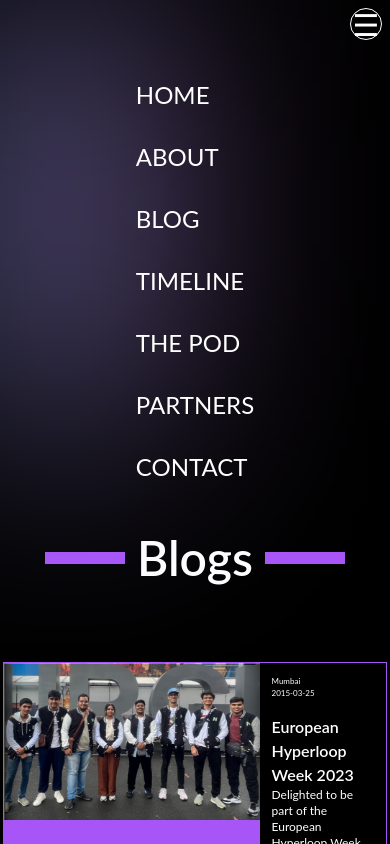
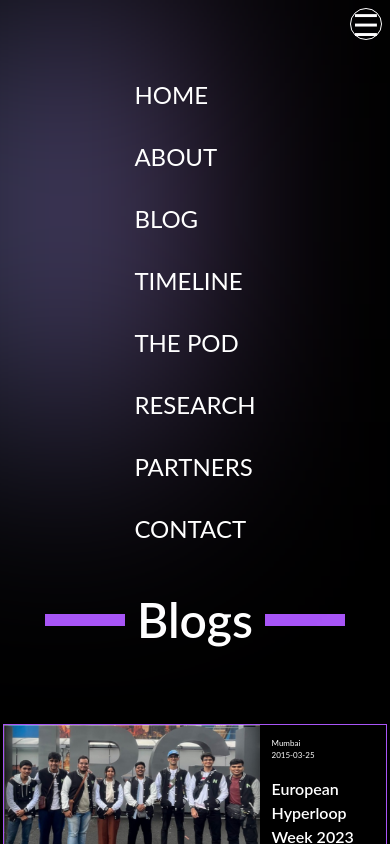
Before and after one commit to Aspireve/nirmaan-website, a Next.js app: page /Blog in a window 390 px wide. Both pictures are taken after a click on the button "Open navigation menu". Shown: the top 844 px of the page. Built offline with nearby package versions, Linux system fonts and the light colour scheme; a web font is replaced by a local one.

Commit message:
Navbar Changes

```diff
--- a/components/Navbar.jsx
+++ b/components/Navbar.jsx
@@ -160,6 +160,14 @@ function Navbar() {
               className="text-2xl leading-[30px] text-white"
               style={{ zIndex: 5 }}
             >
+              <Link href="https://drive.google.com/file/d/19h42fQqRFqE7XuB-liZHtZ8MhdMHQI8w/edit">
+                RESEARCH
+              </Link>
+            </h2>
+            <h2
+              className="text-2xl leading-[30px] text-white"
+              style={{ zIndex: 5 }}
+            >
               <Link href="/Partners" style={{ zIndex: 5 }}>
                 PARTNERS
               </Link>
```
